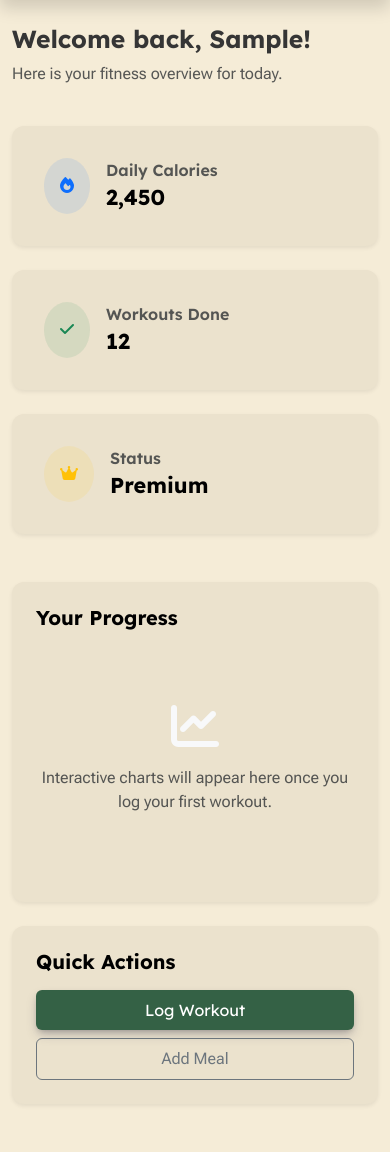
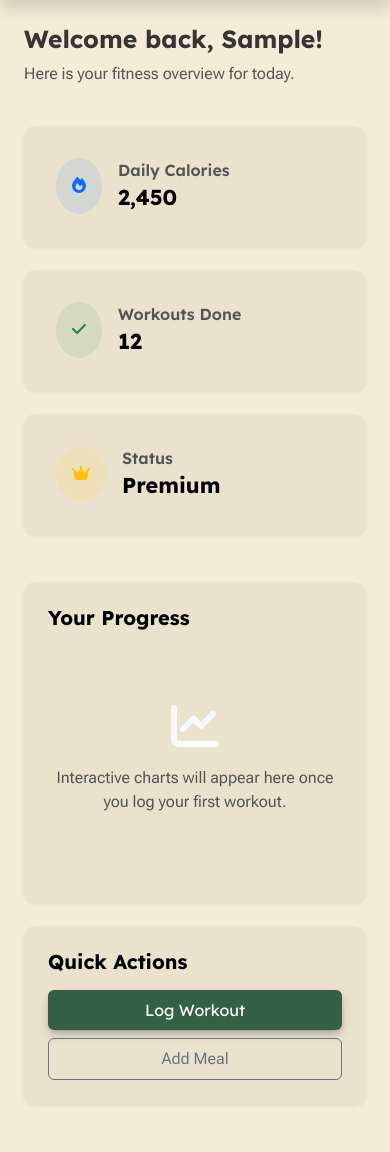
Before and after one commit to mlucasmichel/FitTrack-Pro, a Django app: page /accounts/ in a window 390 px wide. Shown: the part 72-1224 px from the top of the page. Run offline with Django 5.2, Linux system fonts and the light colour scheme; the visitor is signed in with stand-in values (Sample User, id 1); some libraries are stand-ins or nearby versions.

Commit message:
Update main content padding and width for improved layout

```diff
--- a/static/css/style.css
+++ b/static/css/style.css
@@ -123,6 +123,7 @@ h6,
 main {
   padding: 2rem;
   transition: margin-left 0.3s ease-in-out;
+  width: stretch !important;
 }
 
 /* --- Components --- */
--- a/templates/base.html
+++ b/templates/base.html
@@ -93,7 +93,7 @@
             </nav>
 
             <!-- Main Content -->
-            <main class="col-md-8 col-lg-10 py-4">
+            <main class="col-md-8 col-lg-10 py-4 px-4">
                 {% block content %}
                 {% endblock %}
             </main>
```
